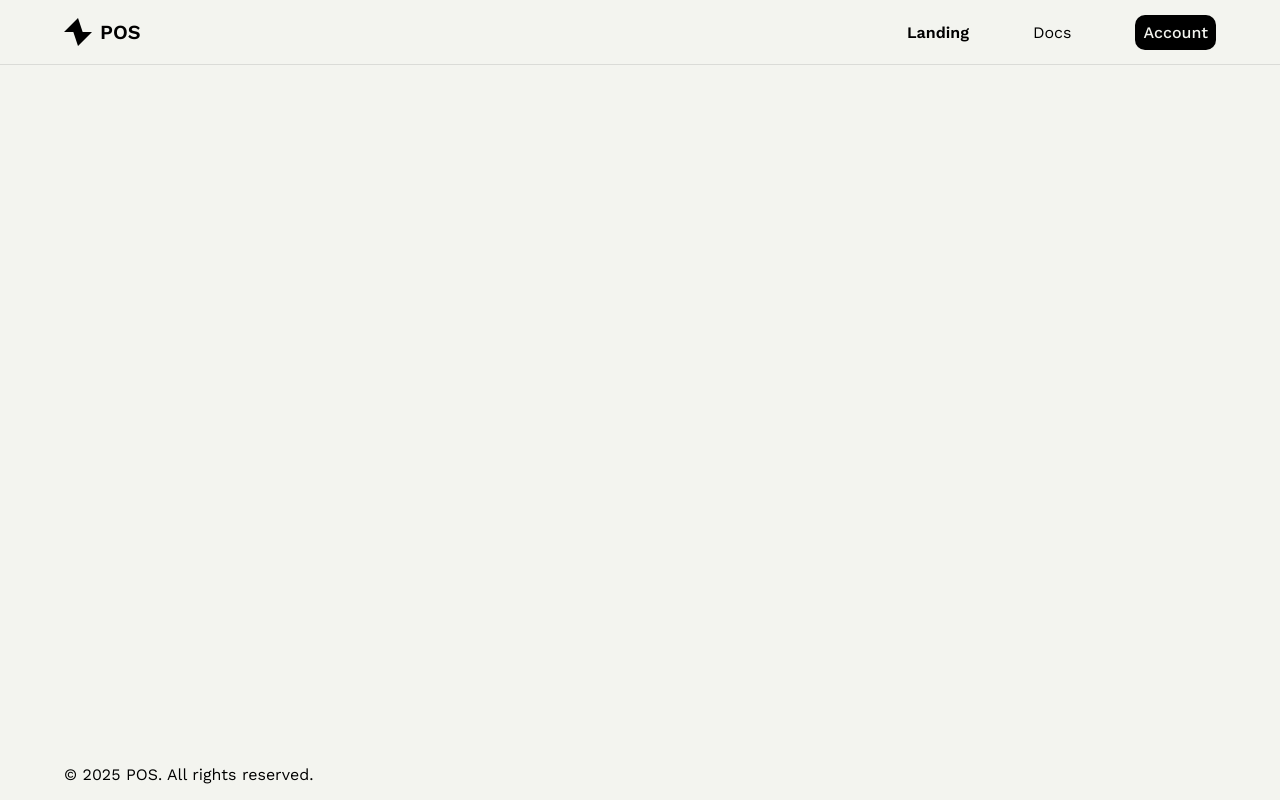
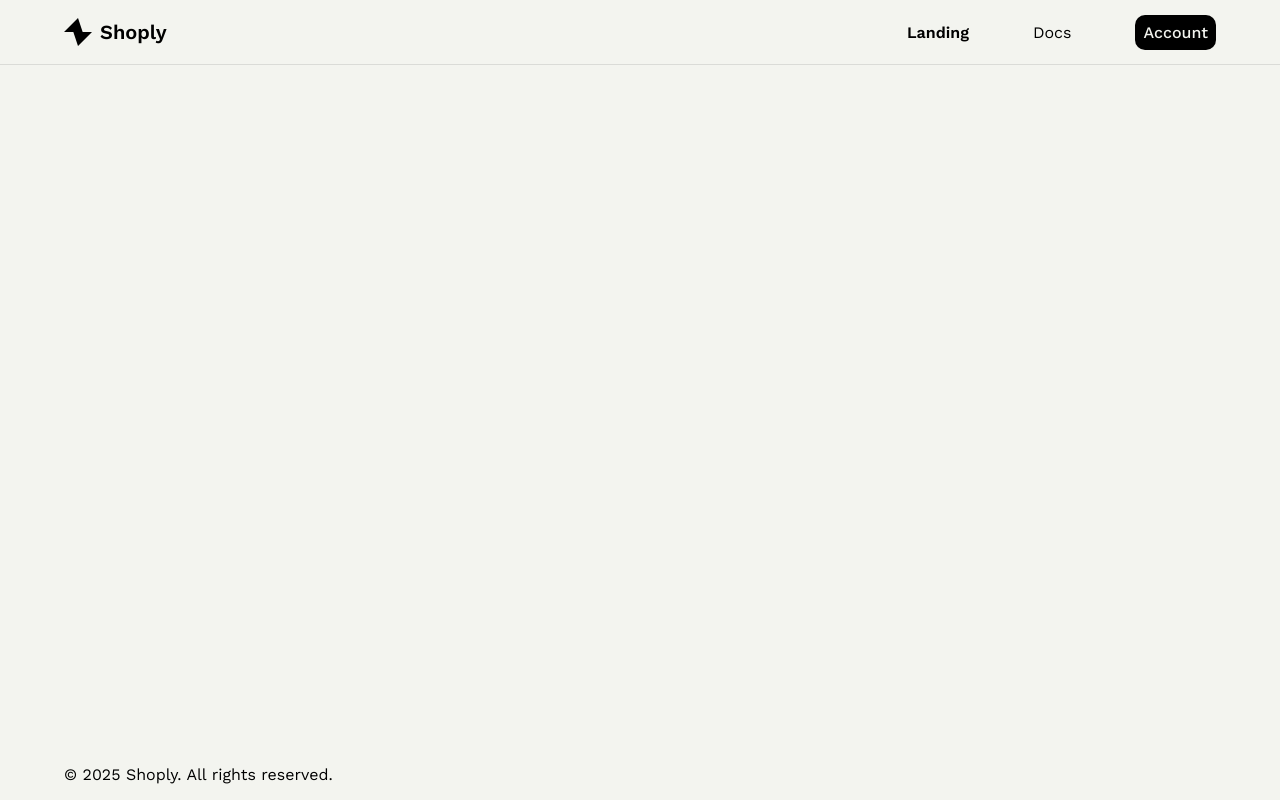
Before and after one commit to sr-githaka/shoply, a Next.js app: page / in a window 1280 px wide. Built offline with nearby package versions, Linux system fonts and the light colour scheme.

Commit message:
chore(project): rename application from POS to Shoply
Updated the project name in `package.json`, `Footer.tsx`, and `Header.tsx` to reflect the new branding as "Shoply" instead of "POS."

This ensures consistency in the application identity across the UI and metadata.

```diff
--- a/package.json
+++ b/package.json
@@ -1,5 +1,5 @@
 {
-  "name": "pos",
+    "name": "shoply",
     "version": "0.1.0",
     "private": true,
     "scripts": {
--- a/src/app/page.tsx
+++ b/src/app/page.tsx
@@ -3,7 +3,7 @@ import { Button, NavItem } from '@components/shared';
 import type { Metadata } from 'next';
 
 export const metadata: Metadata = {
-    title: 'POS',
+    title: 'Shoply',
     description:
         'A fast and efficient online point-of-sale system for seamless transactions.',
 };
--- a/src/components/layout/Footer.tsx
+++ b/src/components/layout/Footer.tsx
@@ -3,7 +3,9 @@ import { FooterStyles } from '@styles/layout';
 export default function Footer() {
     return (
         <footer className={FooterStyles.Footer}>
-            <p>&copy; {new Date().getFullYear()} POS. All rights reserved.</p>
+            <p>
+                &copy; {new Date().getFullYear()} Shoply. All rights reserved.
+            </p>
         </footer>
     );
 }
--- a/src/components/layout/Header.tsx
+++ b/src/components/layout/Header.tsx
@@ -5,7 +5,7 @@ import { Nav } from '@components/layout';
 export default function Header({ children }: Layout.Header.Props) {
     return (
         <header className={[HeaderStyles.Header, 'layout'].join(' ')}>
-            <Brand name='POS' />
+            <Brand name='Shoply' />
             <Nav>{children}</Nav>
         </header>
     );
```
Lines whose indentation alone changed are shown as unchanged.
